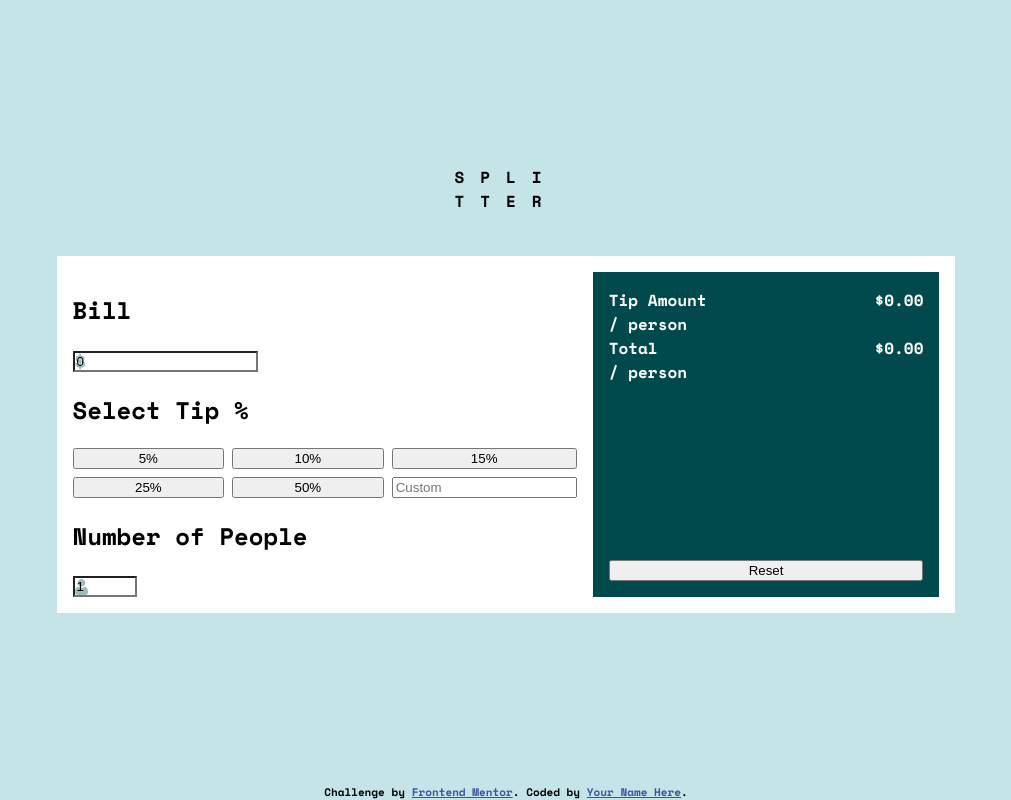
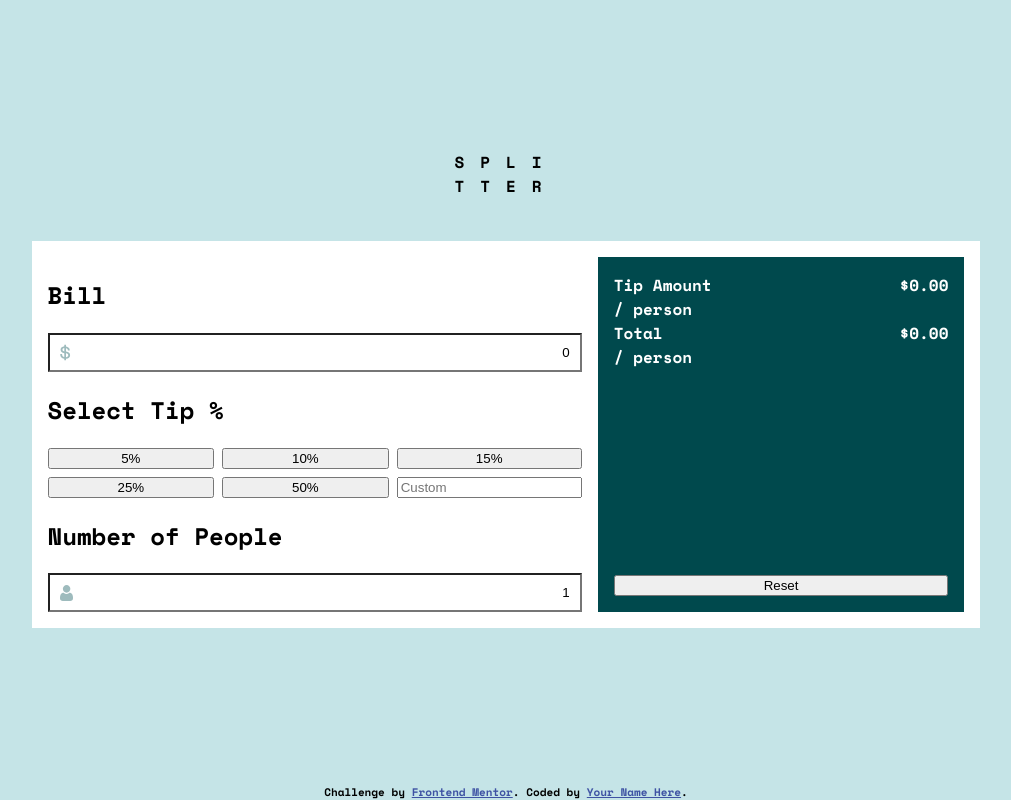
Before and after one commit to blue-crona/frontendmentor-tip-calculator-app, a React (Vite) app: page / in a window 1280 px wide. Shown: the whole page, without its empty margins (134-1145 px from the left). Built offline with nearby package versions, Linux system fonts and the light colour scheme.

Commit message:
WIP: validation

```diff
--- a/src/components/App.jsx
+++ b/src/components/App.jsx
@@ -1,8 +1,9 @@
 import { useState, useEffect } from "react";
 import "../css/app.css";
 import Attribution from "./Attribution";
-import Input from "./Input";
-import Output from "./Output";
+import TipEdit from "./TipEdit";
+import Tip from "./Tip";
+import Header from "./Header";
 
 function App() {
   const defaultTipParams = {
@@ -17,6 +18,7 @@ function App() {
   };
 
   const [tipParams, setTipParams] = useState(defaultTipParams);
+  const [isInvalid, setIsInvalid] = useState(false);
   const [tip, setTip] = useState(defaultTip);
 
   useEffect(() => {
@@ -34,28 +36,40 @@ function App() {
 
   function Calculate() {
     const { bill, percentage, numberOfPeople } = tipParams;
-    const tipPerPerson = (bill * percentage) / 100 / numberOfPeople;
-    const totalPerPerson = tipPerPerson + bill / numberOfPeople;
+    if (bill && percentage && numberOfPeople && numberOfPeople >= 1) {
+      const tipPerPerson = (bill * percentage) / 100 / numberOfPeople;
+      const totalPerPerson = tipPerPerson + bill / numberOfPeople;
 
-    setTip({ tipPerPerson, totalPerPerson });
+      setTip({ tipPerPerson, totalPerPerson });
+    } else {
+      setTip(defaultTip);
+    }
   }
+
+  const validate = (value) => {
+    const zeroNumberOfPeople = value < 1;
+    setIsInvalid(zeroNumberOfPeople);
+  };
 
   const handleResetOnClick = () => {
     setTipParams(defaultTipParams);
+    validate();
   };
+
+  // Issue:
+  // https://stackoverflow.com/questions/42550341/react-trigger-onchange-if-input-value-is-changing-by-state
 
   return (
     <div className="app">
-      <h1 className="app__heading">
-        <div>Spli</div>
-        <div>tter</div>
-      </h1>
+      <Header />
       <div className="app__container">
-        <Input
+        <TipEdit
           tipParams={tipParams}
+          validate={validate}
+          isInvalid={isInvalid}
           handleTipParamsEdit={handleTipParamsEdit}
-        ></Input>
-        <Output tip={tip} handleResetOnClick={handleResetOnClick} />
+        ></TipEdit>
+        <Tip tip={tip} handleResetOnClick={handleResetOnClick} />
       </div>
       <Attribution />
     </div>
--- /dev/null
+++ b/src/components/Header.jsx
@@ -0,0 +1,10 @@
+const Header = () => {
+  return (
+    <h1 className="header">
+      <div>Spli</div>
+      <div>tter</div>
+    </h1>
+  );
+};
+
+export default Header;
--- a/src/components/Output.jsx
+++ b/src/components/Tip.jsx
@@ -9,21 +9,21 @@ const Output = ({ tip, handleResetOnClick }) => {
     <div className="output">
       <div>
         <div className="output__tip-amount">
-          <span>
+          <span className="output__label">
             <div>Tip Amount</div>
             <div>/ person</div>
           </span>
           <span className="output__amount">
-            {numberFormat(tip.tipPerPerson)}
+            {numberFormat(tip.tipPerPerson || 0)}
           </span>
         </div>
         <div className="output__total">
-          <span>
+          <span className="output__label">
             <div>Total</div>
             <div>/ person</div>
           </span>
           <div className="output__amount">
-            {numberFormat(tip.totalPerPerson)}
+            {numberFormat(tip.totalPerPerson || 0)}
           </div>
         </div>
       </div>
--- a/src/components/Input.jsx
+++ b/src/components/TipEdit.jsx
@@ -1,5 +1,9 @@
+import { useState } from "react";
+
 const Input = (props) => {
-  const { tipParams, handleTipParamsEdit } = props;
+  const { tipParams, validate, isInvalid, handleTipParamsEdit } = props;
+
+  const [customPercentage, setCustomPercentage] = useState(false);
 
   const handleChange = (value) => {
     handleTipParamsEdit({ ...tipParams, ...value });
@@ -8,11 +12,13 @@ const Input = (props) => {
   const handlePercentageOnClick = (e) => {
     const percentage = e.target.getAttribute("data-percentage");
     handleChange({ percentage });
+    setCustomPercentage(false);
   };
 
   const handlePercentageOnChange = (e) => {
     const percentage = e.target.value;
     handleChange({ percentage });
+    setCustomPercentage(true);
   };
 
   const handleBillOnChange = (e) => {
@@ -22,6 +28,7 @@ const Input = (props) => {
 
   const handleNumberOfPeopleOnChange = (e) => {
     const numberOfPeople = e.target.value;
+    validate(e.target.value);
     handleChange({ numberOfPeople });
   };
 
@@ -34,7 +41,7 @@ const Input = (props) => {
           type="number"
           onChange={handleBillOnChange}
           value={tipParams.bill}
-          max={500000}
+          min={0}
         ></input>
       </div>
       <div>
@@ -78,18 +85,22 @@ const Input = (props) => {
           <input
             type="number"
             className=""
+            min={0}
             onChange={handlePercentageOnChange}
             placeholder="Custom"
+            value={customPercentage ? tipParams.percentage : ""}
           />
         </div>
       </div>
       <div>
-        <h2 className="input__header">Number of People</h2>
+        <div className="no-of-people__container">
+          <h2 className="input__header">Number of People</h2>
+          {isInvalid && <span>Can't be zero</span>}
+        </div>
         <input
-          className="input__people"
+          className={`input__people ${isInvalid ? "input__invalid" : ""}`}
           type="number"
-          min={0}
-          max={100}
+          min={1}
           onChange={handleNumberOfPeopleOnChange}
           value={tipParams.numberOfPeople}
         ></input>
--- a/src/css/app.css
+++ b/src/css/app.css
@@ -44,10 +44,10 @@
 
 @import url("https://fonts.googleapis.com/css2?family=Space+Mono:wght@700&display=swap");
 
-@import "./recipe.css";
 @import "./attribution.css";
-@import "./input.css";
-@import "./output.css";
+@import "./tip.css";
+@import "./tip-edit.css";
+@import "./header.css";
 
 *,
 *::before,
@@ -82,9 +82,8 @@ body {
   padding: 1em;
 }
 
-.app__heading {
-  text-transform: uppercase;
-  letter-spacing: 1em;
-  font-size: 1rem;
-  text-align: center;
+input[type="number"]::-webkit-inner-spin-button,
+input[type="number"]::-webkit-outer-spin-button {
+  -webkit-appearance: none;
+  margin: 0;
 }
--- /dev/null
+++ b/src/css/header.css
@@ -0,0 +1,6 @@
+.header {
+  text-transform: uppercase;
+  letter-spacing: 1em;
+  font-size: 1rem;
+  text-align: center;
+}
--- a/src/css/input.css
+++ /dev/null
@@ -1,13 +0,0 @@
-.input__tip-grid {
-  display: grid;
-  grid-template: repeat(2, 1fr) / repeat(3, 1fr);
-  gap: 0.5em;
-}
-
-.input__bill {
-  background: url(../assets/icon-dollar.svg) no-repeat left center;
-}
-
-.input__people {
-  background: url(../assets/icon-person.svg) no-repeat left center;
-}
--- a/src/css/recipe.css
+++ /dev/null
@@ -1,3 +0,0 @@
-body {
-  /* background-color: royalblue; */
-}
--- /dev/null
+++ b/src/css/tip-edit.css
@@ -0,0 +1,33 @@
+.input__tip-grid {
+  display: grid;
+  grid-template: repeat(2, 1fr) / repeat(3, 1fr);
+  gap: 0.5em;
+}
+
+.input__bill,
+.input__people {
+  text-align: right;
+  width: 100%;
+  padding: 10px;
+}
+
+.input__bill {
+  background: url(../assets/icon-dollar.svg) no-repeat left 10px center;
+}
+
+.input__people {
+  background: url(../assets/icon-person.svg) no-repeat left 10px center;
+}
+
+.no-of-people__container {
+  display: flex;
+  justify-content: space-between;
+  align-items: center;
+}
+
+.input__invalid,
+.input__invalid:focus,
+.input__invalid:active {
+  border-color: red;
+  outline: none;
+}
--- a/src/css/output.css
+++ b/src/css/tip.css
@@ -15,6 +15,13 @@
 }
 
 .output__amount {
-  min-width: 150px;
+  /* max-width: 500px; */
+  width: 200px;
+  overflow: hidden;
+  text-overflow: ellipsis;
   text-align: right;
 }
+
+.output__label {
+  width: fit-content;
+}
```
